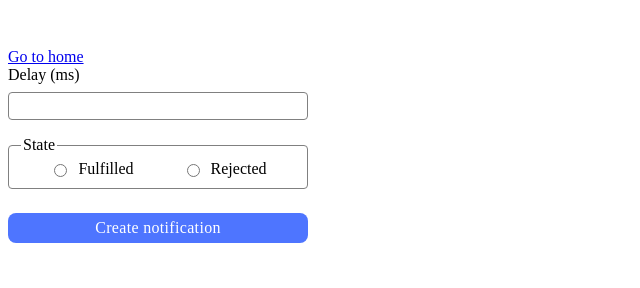
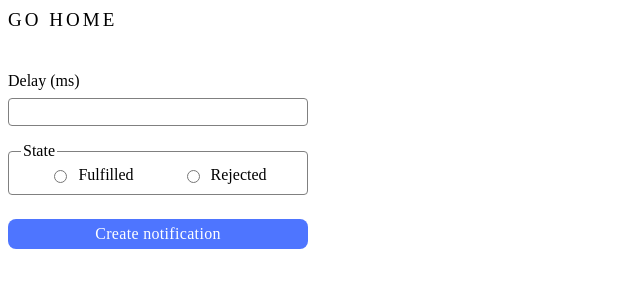
Before and after one commit to SerhiiBasok/Homework-n-10, a website built with Vite: page src/2-snackbar.html in a window 1280 px wide. Shown: the whole page, without its empty margins (0-640 px from the left). Built offline with nearby package versions, Linux system fonts and the light colour scheme.

Commit message:
some css

```diff
--- a/src/2-snackbar.html
+++ b/src/2-snackbar.html
@@ -6,11 +6,12 @@
     <meta name="viewport" content="width=device-width, initial-scale=1.0" />
     <title>Snackbar</title>
     <link rel="stylesheet" href="./css/2-snackbar.css" />
+    <link rel="stylesheet" href="./css/style.css" />
   </head>
 
   <body>
+    <dev> <a href="./index.html">GO HOME</a></dev>
     <section>
-      <a href="./index.html">Go to home</a>
       <form class="form">
         <label>
           Delay (ms)
--- /dev/null
+++ b/src/css/style.css
@@ -0,0 +1,18 @@
+a:link {
+  text-decoration: none;
+}
+
+a {
+  color: #000;
+
+  font-size: 19px;
+  font-style: normal;
+  font-weight: 400;
+  line-height: 24px; /* 150% */
+  letter-spacing: 0.16em;
+  list-style-type: none;
+}
+
+a:hover {
+  color: blueviolet;
+}
```
Also changed, not shown: src/1-timer.html (+2 -0 lines), src/index.html (+3 -3 lines).
